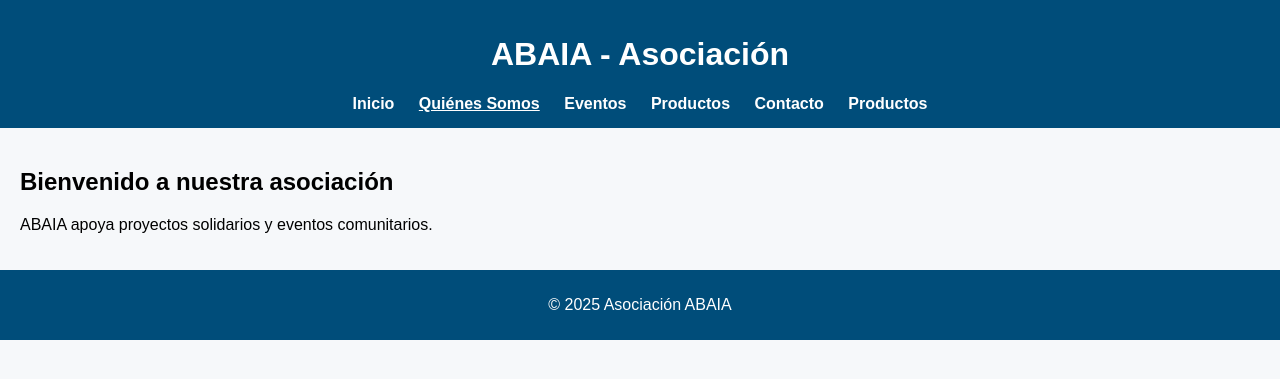
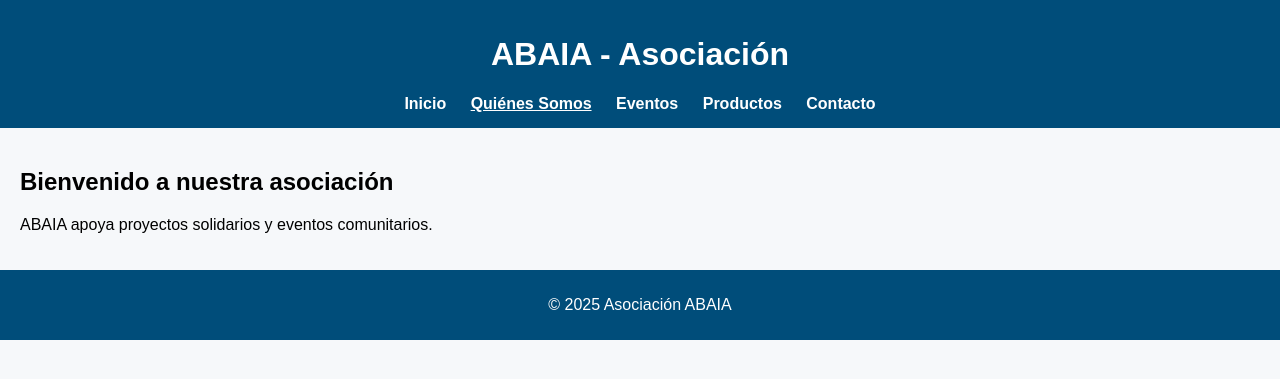
Before and after one commit to abaia-ali/abaia-web, a PHP site: page / in a window 1280 px wide. Shown: the top 379 px of the page. Run offline with PHP 8.4, Linux system fonts and the light colour scheme.

Commit message:
Remove duplicate 'Productos' link in navigation

```diff
--- a/index.php
+++ b/index.php
@@ -14,7 +14,6 @@
         <a href="eventos.php">Eventos</a>
         <a href="productos.php">Productos</a>
         <a href="contacto.php">Contacto</a>
-        <a href="productos.php">Productos</a>
     </nav>
 </header>
 
```
